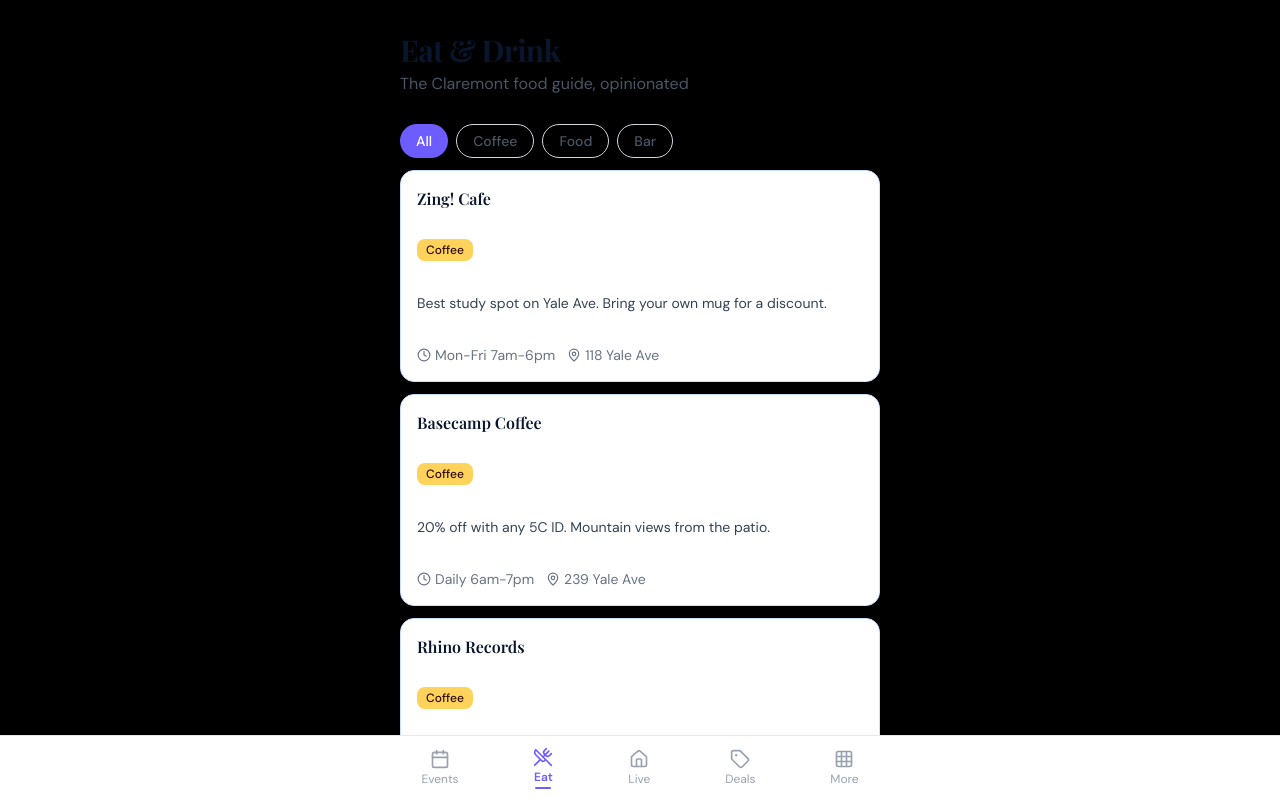
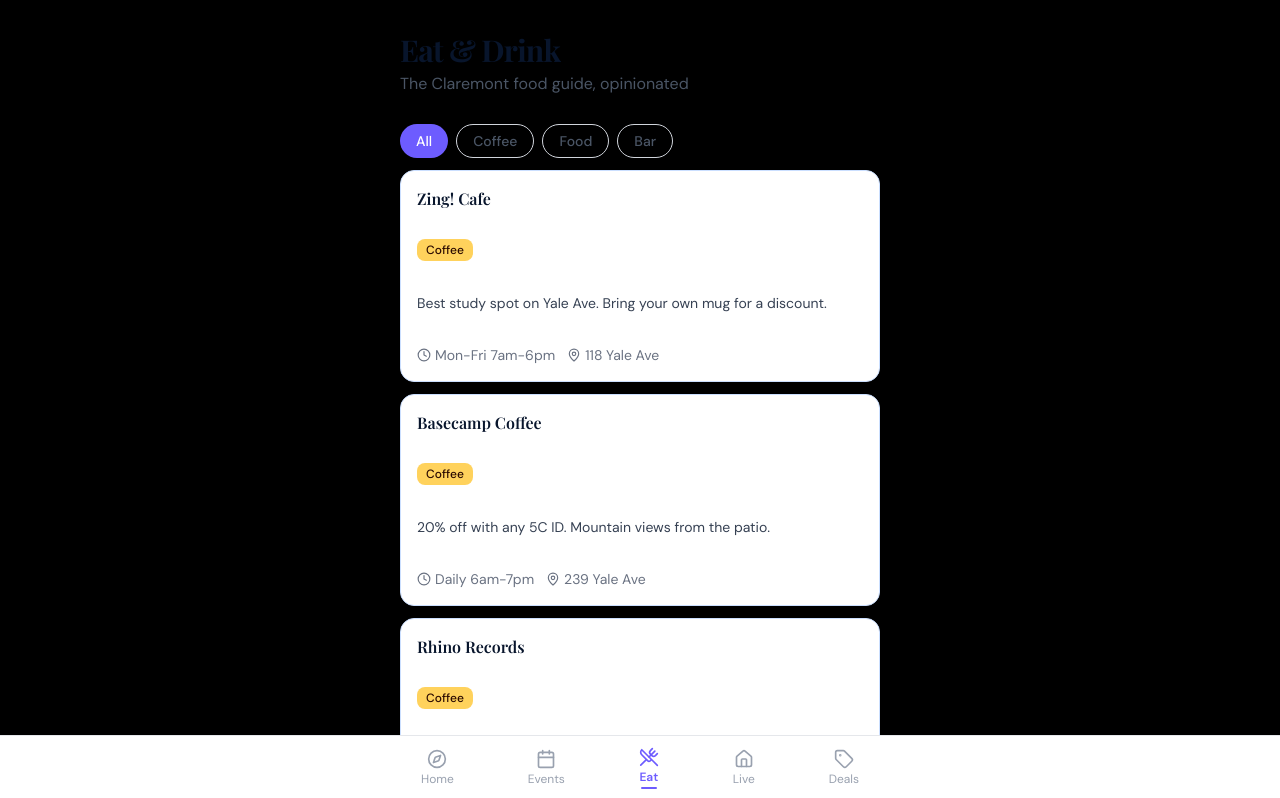
Before and after one commit to vencatron/claremont.life, a Next.js app: page /eat in a window 1280 px wide. Shown: the top 798 px of the page. Built offline with nearby package versions, Linux system fonts and the light colour scheme; a web font is replaced by a local one.

Commit message:
feat: add Home button to bottom nav

```diff
--- a/src/components/BottomNav.tsx
+++ b/src/components/BottomNav.tsx
@@ -2,14 +2,14 @@
 
 import Link from 'next/link'
 import { usePathname } from 'next/navigation'
-import { Calendar, UtensilsCrossed, Home, Tag, Grid3X3 } from 'lucide-react'
+import { Calendar, UtensilsCrossed, Home, Tag, Grid3X3, Compass } from 'lucide-react'
 
 const NAV_ITEMS = [
+  { label: 'Home', href: '/', icon: Compass },
   { label: 'Events', href: '/events', icon: Calendar },
   { label: 'Eat', href: '/eat', icon: UtensilsCrossed },
   { label: 'Live', href: '/housing', icon: Home },
   { label: 'Deals', href: '/deals', icon: Tag },
-  { label: 'More', href: '/more', icon: Grid3X3 },
 ]
 
 export function BottomNav() {
@@ -19,7 +19,7 @@ export function BottomNav() {
     <nav className="fixed bottom-0 left-0 right-0 z-50 bg-white border-t border-gray-200" style={{ paddingBottom: 'env(safe-area-inset-bottom)' }}>
       <div className="flex items-center justify-around h-16 max-w-lg mx-auto">
         {NAV_ITEMS.map((item) => {
-          const isActive = pathname === item.href || pathname.startsWith(item.href + '/')
+          const isActive = item.href === '/' ? pathname === '/' : (pathname === item.href || pathname.startsWith(item.href + '/'))
           const Icon = item.icon
           return (
             <Link
```
